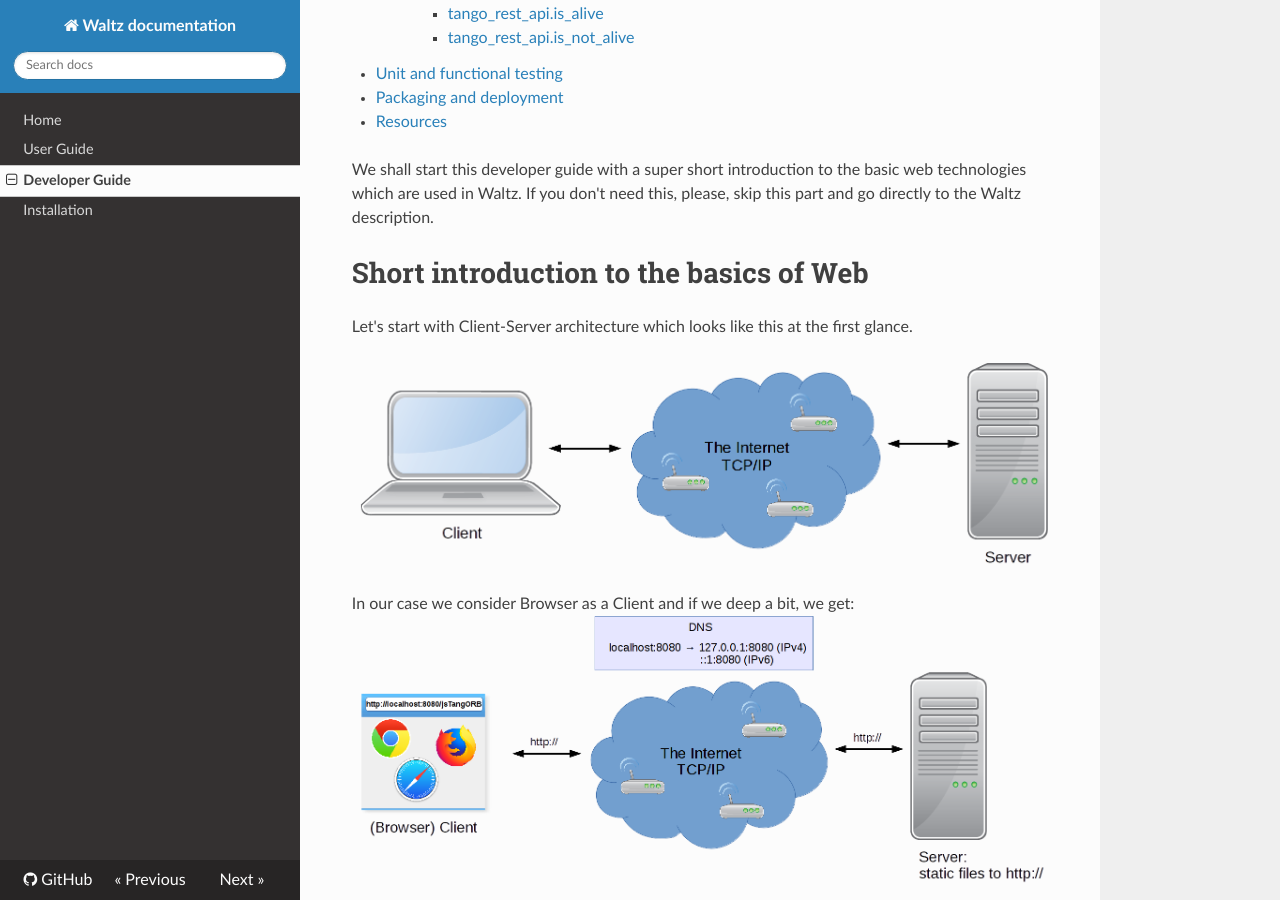
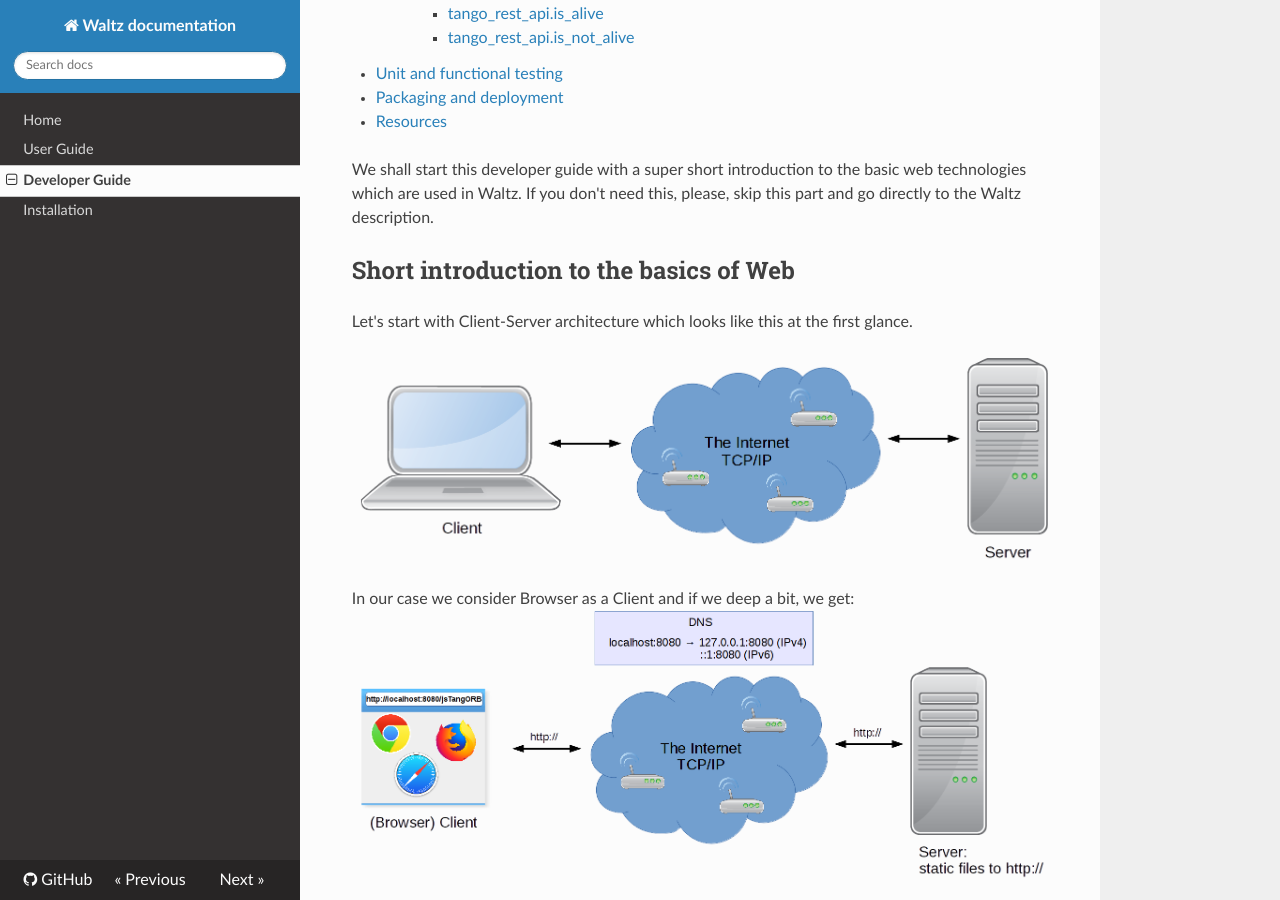
Before and after one commit to PhilLAL/waltz-docs, an MkDocs documentation site: the page built from docs/developer_guide.md, in a window 1280 px wide and 900 px high, scrolled down 1633 px. Built offline with MkDocs 1.6.1, drawn with Linux system fonts in a browser that asks for light colours; nearby versions of some CDN libraries; old or Windows-style settings are respelled for this version of MkDocs.

Commit message:
progress

```diff
--- a/docs/developer_guide.md
+++ b/docs/developer_guide.md
@@ -3,7 +3,7 @@
 We shall start this developer guide with a super short introduction to the basic web technologies which are used in Waltz.
 If you don't need this, please, skip this part and go directly to the Waltz description.
 
-# Short introduction to the basics of Web
+## Short introduction to the basics of Web
 Let's start with Client-Server architecture which looks like this at the first glance.
 
 ![devGuide_intro_client-serv_1](images/devGuide_intro_client-serv_1.png)
@@ -47,15 +47,15 @@ So putting it all together, we get the following diagram:
 ![devGuide_intro_putting_all_together](images/devGuide_intro_putting_all_together.png)
 
 
-# Waltz
+## Waltz
 
 From the developer point of view it is important to understand the following: Waltz per se is a web application built on top of WaltzPlatform. WaltzPlatform is a framework for Tango web applications (the framework may be extended to non-Tango applications as well, see architecture).
 
-## Waltz application
+### Waltz application
 
 Waltz application is a web application built using WaltzPlatform. Waltz is distributed as .war file.
 
-## WaltzPlatform
+### WaltzPlatform
 
 WaltzPlatform is a framework on top of JavaScriptMVC-1.5.x and webix. WaltzPlatform provides building blocks (API, UI components) for developing custom web applications. WaltzPlatform uses Tango REST as one of the backends and therefore allows interaction with Tango Controls.
 
@@ -69,7 +69,7 @@ Waltz itself consists of 2 parts: platform and end user UI. If you need, you can
 
 Frankly speaking, as a frontend developer you don't need to know the server part. Here we would like to give you a short overview to let you know how it is organized:
 
-## WaltzPlatform Tango REST backend (mTangoREST.server)
+### WaltzPlatform Tango REST backend (mTangoREST.server)
 [mTangoREST.server](https://github.com/ingvord/mtangorest.server) - is a Java implementation of a Tango Controls REST API specification. If you need C++ version, please, visit [RestDS](http://tangodevel.jinr.ru/git/tango/web/RestDS) page.
 
 mTangoREST.server has [two distributions](https://github.com/Ingvord/mtangorest.server/releases): .jar and .zip
@@ -118,17 +118,17 @@ Deployment should be done by system administrators. Below you can see how it was
 ![deployment_ESRF](images/deployment_ESRF.png)
 ![deployment_DESY](images/deployment_DESY.png)
 
-# Getting started as a developer
+## Getting started as a developer
 
 Make sure you have installed all the requirements. See [Installation guide](../installation_guide)
 
 You may want to skip this section and jump to [WaltzPlatform reference guide](#waltzplatform-reference-guide)
 
-## Developing custom dashboard for Waltz (ex. TangoWebapp)
+### Developing custom dashboard for Waltz (ex. TangoWebapp)
 
 In this section we will, first, develop a new widget (Dashboard) and integrate it into Waltz. Next, we will create a small custom application with this dashboard.
 
-### Adding a new widget
+#### Adding a new widget
 
 1. Create new _.js_ file in resources/webix_widgets and name it **my_dashboard.js**
 
@@ -256,7 +256,7 @@ _setup.js_ is required due to limitation of Nashorn (see upcoming presentation)
 
 **IMPORTANT**: run Tomcat from IntelliJ IDEA, **NOT** from Terminal. Otherwise Tomcat won't update sources and may not deploy proper application at all.
 
-### adding plot to the new widget
+#### adding plot to the new widget
 
 1. Replace _newPlotWidget_ function from the previous part with the following:
 
@@ -315,7 +315,7 @@ Here we use existing _ImageView_ from Waltz platform. In the next step we will a
 
 ![](images/installation_ide_8.png)
 
-### Further improvements
+#### Further improvements
 
 1. Use _Runnable_ mixin to perform the routine. Mixin - a block of code that lets us group declarations we may reuse.
 
@@ -389,7 +389,7 @@ And of course it is a good practice to extract common functionality and re-use i
 
 ![](images/installation_ide_10.png)
 
-### Add functional test
+#### Add functional test
 
 1. First generate a new test stub in your project root:
 
@@ -461,7 +461,7 @@ The final version of the code for this exercise is available [here](https://gith
 
 [Live demo >>](http://ec2-35-156-104-8.eu-central-1.compute.amazonaws.com:8080/workshop-solaris-1)
 
-## Developing custom application using Waltz (ex. TangoWebapp) platform
+### Developing custom application using Waltz (ex. TangoWebapp) platform
 
 1. Create new jmvc app in the project root:
 
@@ -528,7 +528,7 @@ buildUI: function(platform){
 
 ![](images/installation_ide_12.png)
 
-### Packaging application
+#### Packaging application
 
 Packaging. Create _assemble_ script in the project root folder:
 
@@ -578,11 +578,11 @@ $>
 
 
 
-### Continuous integration
+#### Continuous integration
 
 1. Move _assemble_ script to jmvc/ folder. Now Travis will automatically build my_app every time new code is pushed to GitHub.
 
-### Applying custom styles
+#### Applying custom styles
 
 1. Go to the webix skin builder [link](https://webix.com/skin-builder/):
 
@@ -618,17 +618,17 @@ Final code for this exercise can be found [here](https://github.com/tango-contro
 
 [Live demo >>](http://ec2-35-156-104-8.eu-central-1.compute.amazonaws.com:8080/workshop-solaris-2/apps/my_app/index.html)
 
-## Advanced exercise
+### Advanced exercise
 
-### Data binding
+#### Data binding
 
 Automatically switch data source for our widget when user clicks on an image attribute in the Device tree view
 
-### Responsive design
+#### Responsive design
 
 Test application for design responsiveness using dev tools
 
-# WaltzPlatform reference guide
+## WaltzPlatform reference guide
 
 WaltzPlatform is a framework for building Tango web applications. Waltz application is such application.
 
@@ -651,7 +651,7 @@ WaltzPlatform module diagram:
 
 ![Waltz_module_diagram](images/Waltz_module_diagram.png)
 
-## High level architecture overview
+### High level architecture overview
 
 Waltz implements classical 3-tiers architecture:
 
@@ -661,11 +661,11 @@ Where __data access layer__ is _Transport_. __Functional layer__ is PlatformAPI
 Finally __UI layer__ is _webix_widgets_ i.e. smart components included into WaltzPlatform that can be used as building blocks
 for custom applications/widgets built on top of WaltzPlatform.
 
-## Platform API
+### Platform API
 
 Important part of the Platform is its API. Waltz Platform API has the following parts:
 
-### UIBuilder
+#### UIBuilder
 
 UIBuilder provides API to build UI of the application based on WaltzPlatform. Below is an example of using UIBuilder to build Waltz application UI:
 
@@ -677,27 +677,27 @@ UIBuilder supports customization of all 5 panels, as well as not using some of t
 
 Full UIBuilder API reference: [link]()
 
-### Tango device model
+#### Tango device model
 
 WaltzPlatform provides high level API of the Tango devices model e.g. TangoDevice.
 
 Full API reference of the Tango device model can be found here: [link]()
 
-### Tango REST API js adapter
+#### Tango REST API js adapter
 
 WaltzPlatform provides API to Tango REST. TangoRest API implements builder pattern:
 
 ![](images/Waltz_code_TangoRequestAPI.png)
 
-### Utility models and helpers
+#### Utility models and helpers
 
-#### PlatformContext
+##### PlatformContext
 
 Context of the application.
 
 Full API reference: [link]()
 
-#### UserContext
+##### UserContext
 
 Developer may store custom data per user basis using UserContext API. UserContext has _ext_ field that can store any data. UserContext may be backed by a dedicated backend to persist the data (for instance, [UserContextBackend](https://github.com/tango-controls-waltz/tango-webapp-user-context)). By default all the data is stored in-memory DB provided by WaltzPlatform.
 
@@ -707,19 +707,19 @@ To specify UserContext backend provide env argument to assemble command:
 
 Full UserContext API reference: [link]()
 
-#### include.js
+##### include.js
 
 include.js is a part of jmvc. include.js is used to define dependencies of the application:
 
 ![](images/Waltz_code_include.png)
 
-#### JS inheritance
+##### JS inheritance
 
 WaltzPlatform provides a number of models that can be extended using jmvc inheritance feature:
 
 ![](images/Waltz_code_extend.png)
 
-#### webix widgets
+##### webix widgets
 
 WaltzPlatform uses [webix](http://webix.com) for UI components and data binding.
 
@@ -735,13 +735,13 @@ Please read webix documentation to become familiar with protoUI.
 
 Full webix widgets API reference: [link]()
 
-#### webix mixins
+##### webix mixins
 
 Mixin is another way (comparing to inheritance) to extrend JS object's functionality. WaltzPlatform provides a number of mixins that can be used to extend custom widgets:
 
 ![](images/Waltz_code_platformAPI_mixins.png)
 
-### OpenAjax events
+#### OpenAjax events
 
 WaltzPlatform uses OpenAjax event bus to loose coupling between components and to allow customizations.
 
@@ -751,64 +751,64 @@ jmvc provides convenient way to declare subscription to an OpenAjax event:
 
 The following events are supported by WaltzPlatform:
 
-#### platform_context.create
+##### platform_context.create
 
 Fires when PlatformContext is being created
 
-#### platform_context.destroy
+##### platform_context.destroy
 
 Fires when PlatformContext is being destroyed i.e. user logs off.
 
-#### platform_context.set_rest
+##### platform_context.set_rest
 
 Fires when TangoRest instance is being injected into PlatformContext
 
-#### platform_context.set_user_context
+##### platform_context.set_user_context
 
 Fires when UserContext instance is being injected into PlatformContext
 
-#### tango_webapp.tango_host_loaded
+##### tango_webapp.tango_host_loaded
 
 Fires when new TangoHost has been loaded
 
-#### tango_webapp.rest_send
+##### tango_webapp.rest_send
 
 Fires when new Tango REST request is being sent
 
-#### tango_webapp.rest_failure
+##### tango_webapp.rest_failure
 
 Fires when new Tango REST request has failed
 
-#### tango_webapp.rest_success
+##### tango_webapp.rest_success
 
 Fires when new Tango REST request has succeed
 
-#### tango_webapp.device_loaded
+##### tango_webapp.device_loaded
 
 Fires when new TangoDevice has been loaded
 
-#### tango_webapp.device_open
+##### tango_webapp.device_open
 
 Fires when user clicks on _open_ in DevicesTree context menu
 
-#### tango_webapp.device_configure
+##### tango_webapp.device_configure
 
 Fires when user clicks on _configure_ in DevicesTree context menu
 
-#### tango_webapp.device_delete
+##### tango_webapp.device_delete
 
 Fires when user clicks on _delete_ in DevicesTree context menu
 
-#### tango_webapp.device_view
+##### tango_webapp.device_view
 
 Fires when user clicks on _delete_ in DevicesTree context menu
 
-#### tango_webapp.device_view.update_attr_config
+##### tango_webapp.device_view.update_attr_config
 
 Fires when user updates device's configuration
 
 tango_webapp.attr_
-#### tango_webapp.attr_add_to_monitor
+##### tango_webapp.attr_add_to_monitor
 
 Fires when user adds a new attribute to Dashboard
 
@@ -816,55 +816,55 @@ tango_webapp.item_selected
 
 tango_webapp.database_loaded
 
-#### user_action.log
+##### user_action.log
 
 Fires when user action is being logged
 
-#### platform_api.ui.initialized
+##### platform_api.ui.initialized
 
 Fires when UI has been built
 
-#### platform.user_logout
+##### platform.user_logout
 
 Fires when user logs out
 
-#### user_context.create.as_existing
+##### user_context.create.as_existing
 
 Fires when new UserContext instance is being created
 
-#### user_context.destroy
+##### user_context.destroy
 
 Fires when new UserContext instance is being destroyed
 
-#### user_context_controller.found
+##### user_context_controller.found
 
 Fires when UserContext instance for given user has been found
 
-#### user_context_controller.update
+##### user_context_controller.update
 
 Fires when UserContext instance is being updated
 
-#### user_context_controller.destroy
+##### user_context_controller.destroy
 
 Fires when UserContext instance is being destroyed
 
-#### user_context_controller.add_tango_host
+##### user_context_controller.add_tango_host
 
 Fires when new TangoHost instance is being injected into UserContext instance
 
-#### user_context_controller.delete_tango_host
+##### user_context_controller.delete_tango_host
 
 Fires when new TangoHost instance is being deleted from UserContext instance
 
-#### tango_rest_api.is_alive
+##### tango_rest_api.is_alive
 
 Fires when new Tango REST server responds
 
-#### tango_rest_api.is_not_alive
+##### tango_rest_api.is_not_alive
 
 Fires when new Tango REST server does not respond
 
-# Unit and functional testing
+## Unit and functional testing
 
 Developer should write unit and functional tests to achieve better user experience with the application. WaltzPlatform applications can be switched to _test_ mode:
 
@@ -876,7 +876,7 @@ Refer to [add functional test](#add-functional-test) for more info on how to set
 
 To add unit test follow the procedure but use __unit__ key word instead of __functional__ e.g. `./jmvcc jmvc/generate/test unit my_unit_test`
 
-# Packaging and deployment
+## Packaging and deployment
 
 Using jmvc console utility program developer can package WaltzPlatform based applications into production ready .war files: `./jmvcc jmvc/assemble`
 
@@ -912,7 +912,7 @@ Waltz_code_JSDoc.png
 
 Waltz_code_platformAPI_StatefulMixin.png
 
-# Resources
+## Resources
 
 [1] [Exploring JS](http://exploringjs.com/)
 
```
